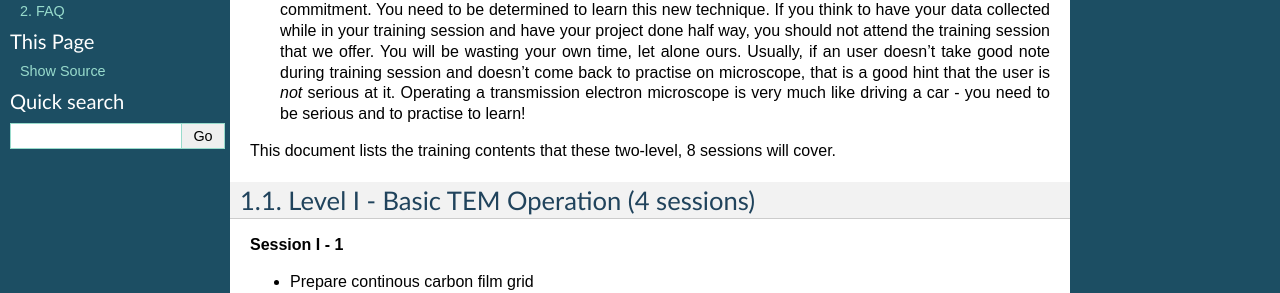
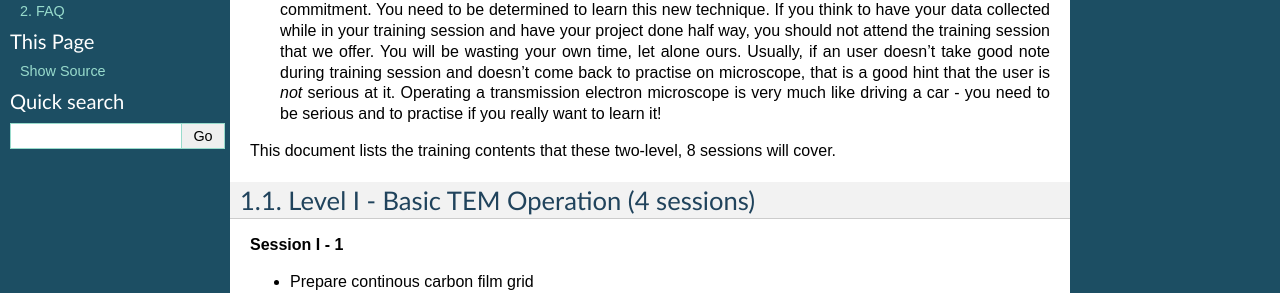
Before and after one commit to xuchen66/sphinx-emdocs, a Sphinx documentation site: the page built from source/cryo-em_training.rst, in a window 1280 px wide. Shown: the part 375-668 px from the top of the page. Built offline with Sphinx 7.4.7, drawn with Linux system fonts in a browser that asks for light colours.

Commit message:
Update cryo-em_training.rst

```diff
--- a/source/cryo-em_training.rst
+++ b/source/cryo-em_training.rst
@@ -16,7 +16,7 @@
     The goal of the training we offer is to help a new user coming to EM field to learn some basic knowledge and skill of Cryo-EM. Hopefully, at the end of these two levels of training sessions, you can screen your negative stained specimen and cryo grids on a TEM scope without too much difficult.
 
  Requirement
-    You are not required to have experience with TEM operation(Certainly, we could progress faster if you have some basic knowledge about a TEM.). The only requirement to you, the fresh trainee,  is to have a spirit of commitment. You need to be determined to learn this new technique. If you think to have your data collected while in your training session and have your project done half way, you should not attend the training session that we offer. You will be wasting your own time, let alone ours. Usually, if an user doesn't take good note during training session and doesn't come back to practise on microscope, that is a good hint that the user is *not* serious at it. Operating a transmission electron microscope is very much like  driving a car - you need to be serious and to practise to learn!
+    You are not required to have experience with TEM operation(Certainly, we could progress faster if you have some basic knowledge about a TEM.). The only requirement to you, the fresh trainee,  is to have a spirit of commitment. You need to be determined to learn this new technique. If you think to have your data collected while in your training session and have your project done half way, you should not attend the training session that we offer. You will be wasting your own time, let alone ours. Usually, if an user doesn't take good note during training session and doesn't come back to practise on microscope, that is a good hint that the user is *not* serious at it. Operating a transmission electron microscope is very much like  driving a car - you need to be serious and to practise if you really want to learn it!
 
 This document lists the training contents that these two-level, 8 sessions will cover.
 
```
